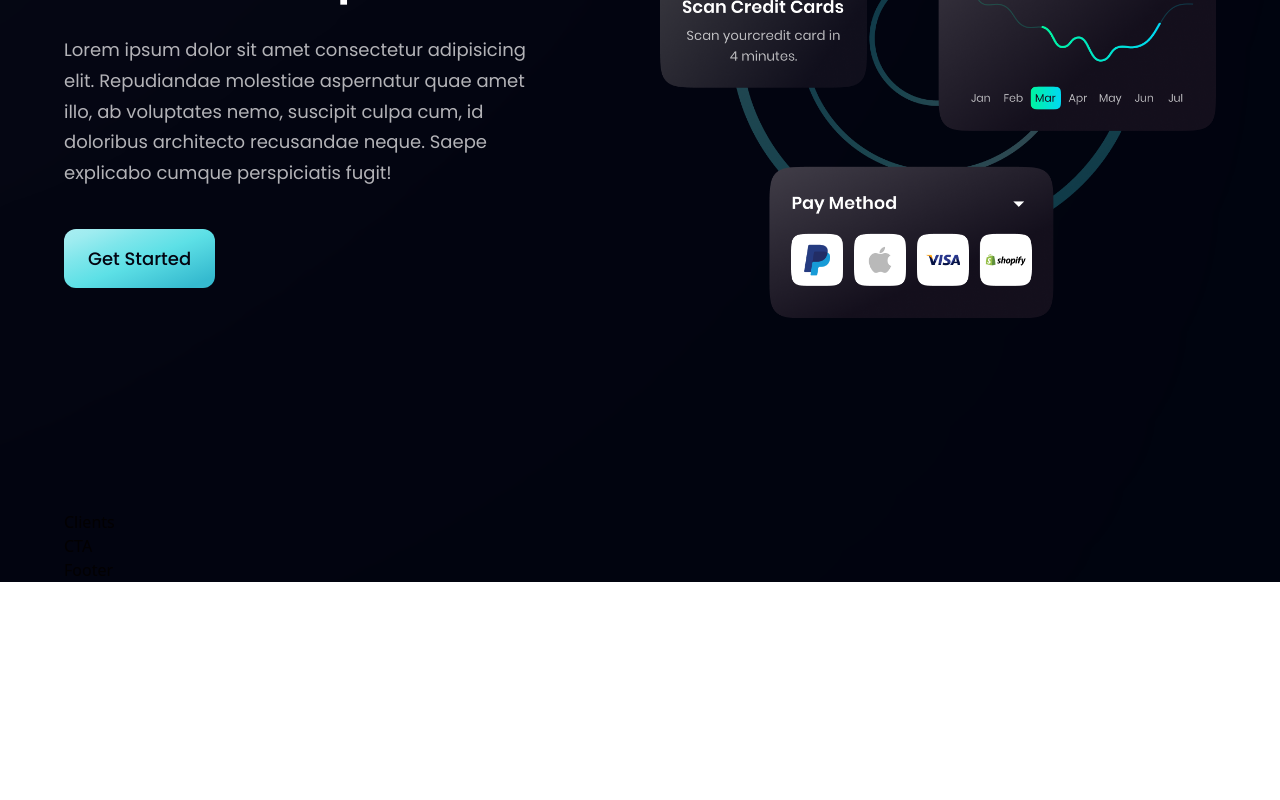
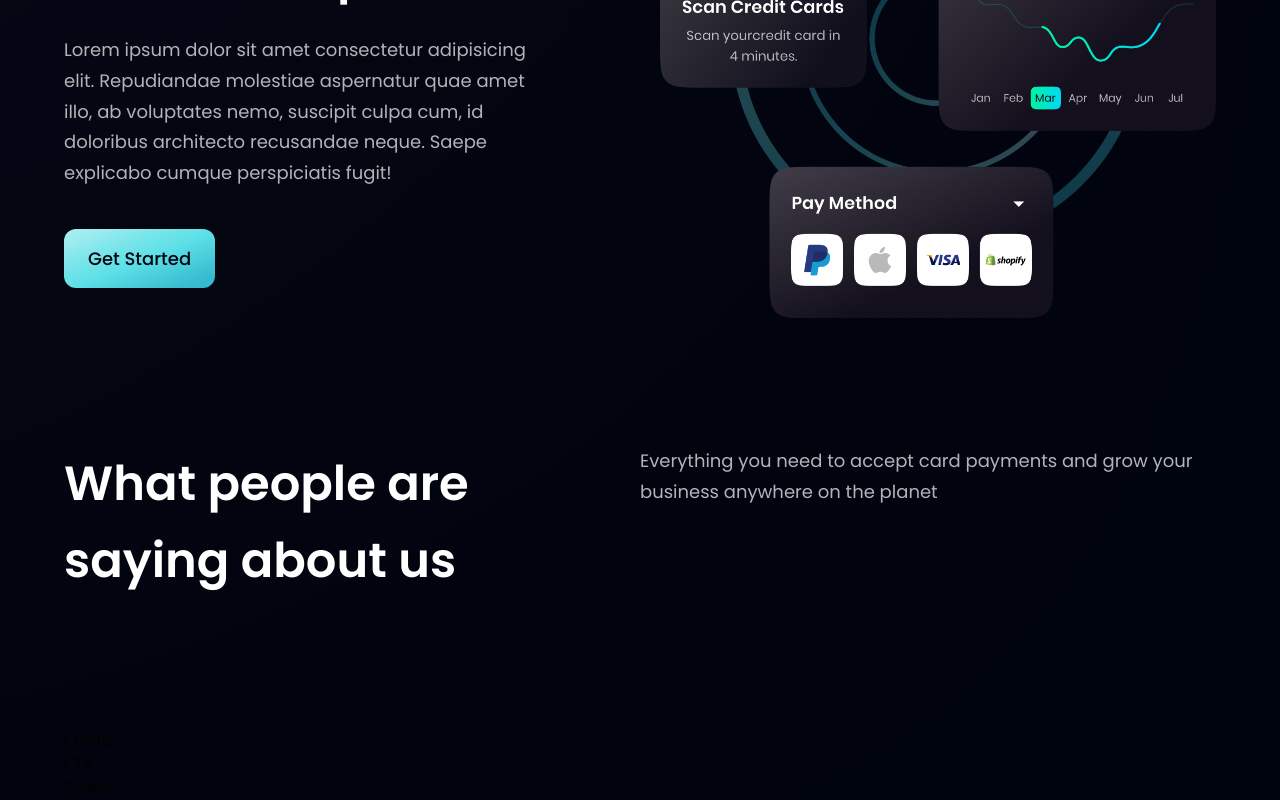
Before and after one commit to Quincy-Fer/Hoobabank, a React (Vite) app: page / in a window 1280 px wide. Shown: the part 2422-3222 px from the top of the page. Before the commit the page ends 3004 px from the top, so only its background shows below. Built offline with nearby package versions, Linux system fonts and the light colour scheme.

Commit message:
Create and style h2 tag and p

```diff
--- a/src/components/Testimonials.jsx
+++ b/src/components/Testimonials.jsx
@@ -7,7 +7,21 @@ const Testimonials = () => {
     <section
       id="client"
       className={`${styles.paddingY}  ${styles.flexCenter} flex-col relative`}
-    ></section>
+    >
+      <div></div>
+      <div className="w-full flex justify-center md:flex-row flex-col sm:mb-16 mb-6 relative z-[1]">
+        <h2 className={styles.heading2}>
+          What people are <br className="sm:block hidden" />
+          saying about us
+        </h2>
+        <div className="w-full md:mt-0 mt-6">
+          <p className={`${styles.paragraph} text-left max-w=[450px]`}>
+            Everything you need to accept card payments and grow your business
+            anywhere on the planet
+          </p>
+        </div>
+      </div>
+    </section>
   );
 };
 
```
